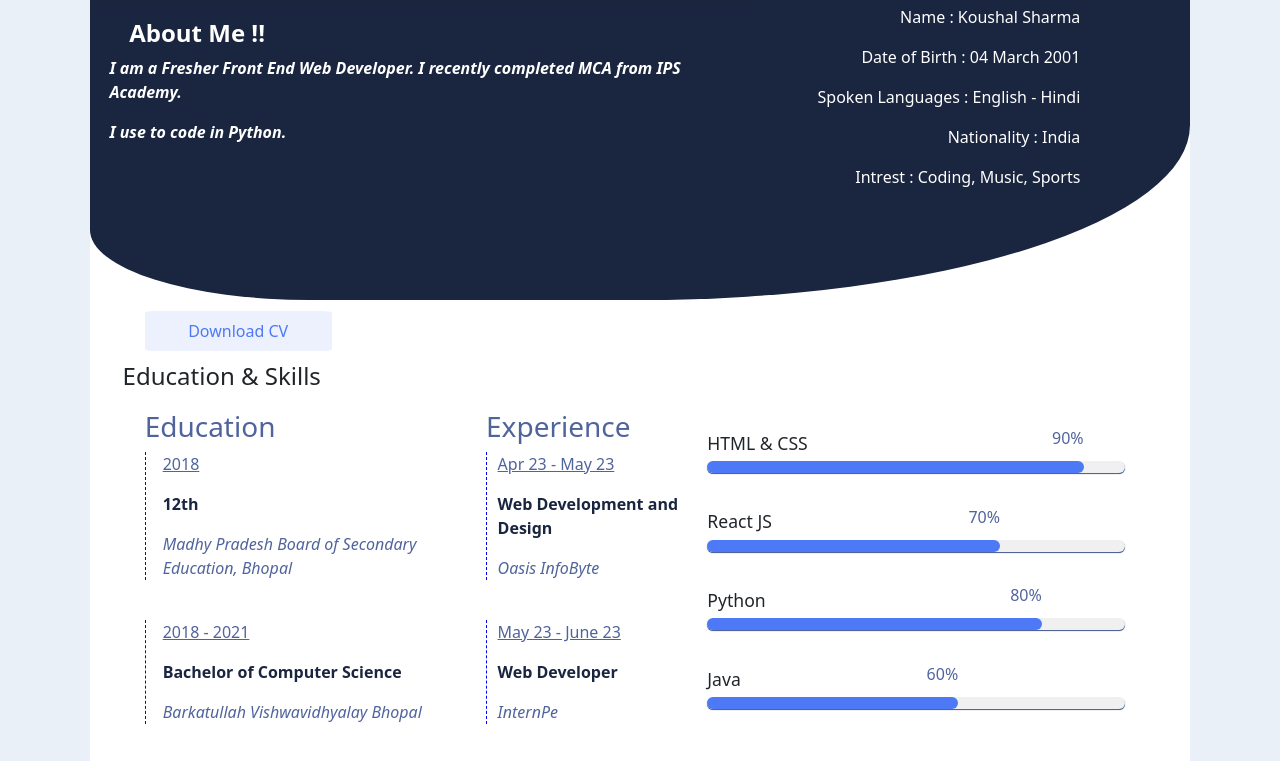
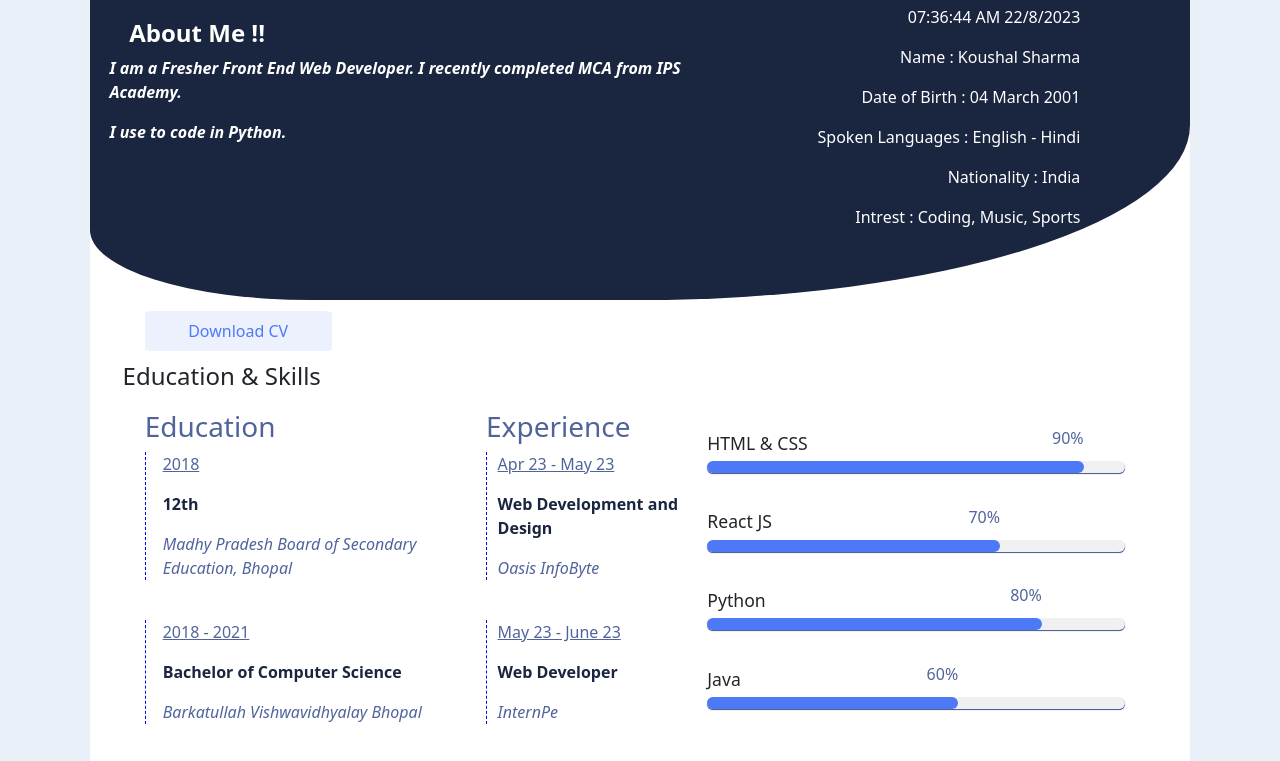
Before and after one commit to koushalm24/resume-building, a plain HTML site: page index.html in a window 1280 px wide. Shown: the part 170-931 px from the top of the page. Drawn offline with nearby package versions, Linux system fonts and the light colour scheme.

Commit message:
Added Clock

```diff
--- a/index.html
+++ b/index.html
@@ -46,6 +46,7 @@
             <div class="c2">
                 <!-- <p>Phone : 7974001385</p>
                     <p>Email : skoushal4301@gmail.com</p> -->
+                <p id="clock"></p>
                 <p>Name : Koushal Sharma</p>
                 <p>Date of Birth : 04 March 2001</p>
                 <p>Spoken Languages : English - Hindi</p>
@@ -53,7 +54,7 @@
                 <p>Intrest : Coding, Music, Sports</p>
             </div>
         </div>
-        <button id="printcv" onclick="window.print()" >Download CV</button>
+        <button id="printcv" onclick="window.print()">Download CV</button>
 
         <!-- Education & Skils -->
         <h4>Education &amp; Skills</h4>
--- a/index.js
+++ b/index.js
@@ -45,3 +45,40 @@ t5.addEventListener('click',()=>{
     printbtn.style.backgroundColor = 'rgba(77, 121, 246, 0.1)';
     document.body.style.backgroundColor = '#eaf0f7';
 });
+
+setInterval(showTime, 1000);
+function showTime() {
+  let time = new Date();
+  let hour = time.getHours();
+  let min = time.getMinutes();
+  let sec = time.getSeconds();
+
+//   const month = ["January","February","March","April","May","June","July","August","September","October","November","December"];
+  let day = time.getDate();
+  let month = time.getMonth()+1;
+  let year = time.getFullYear();
+  am_pm = "AM";
+
+  if (hour >= 12) {
+    if (hour > 12) hour -= 12;
+    am_pm = "PM";
+  } else if (hour == 0) {
+    hour = 12;
+    am_pm = "AM";
+  }
+
+  hour = hour < 10 ? "0" + hour : hour;
+  min = min < 10 ? "0" + min : min;
+  sec = sec < 10 ? "0" + sec : sec;
+
+  let currentTime = hour + ":" + min + ":" + sec +" "+ am_pm + "\n" + day + "/" + month + "/" + year;
+
+
+//   let currentTime = hour + ":" + min + ":" + sec +" "+ am_pm + "\n" + day + "/" + month[m] + "/" + year;
+//   let currentDate = ;
+
+  document.getElementById("clock").innerHTML = currentTime;
+//   document.getElementById("calander").innerHTML = currentDate;
+}
+
+showTime();
```
Lines whose indentation alone changed are shown as unchanged.
